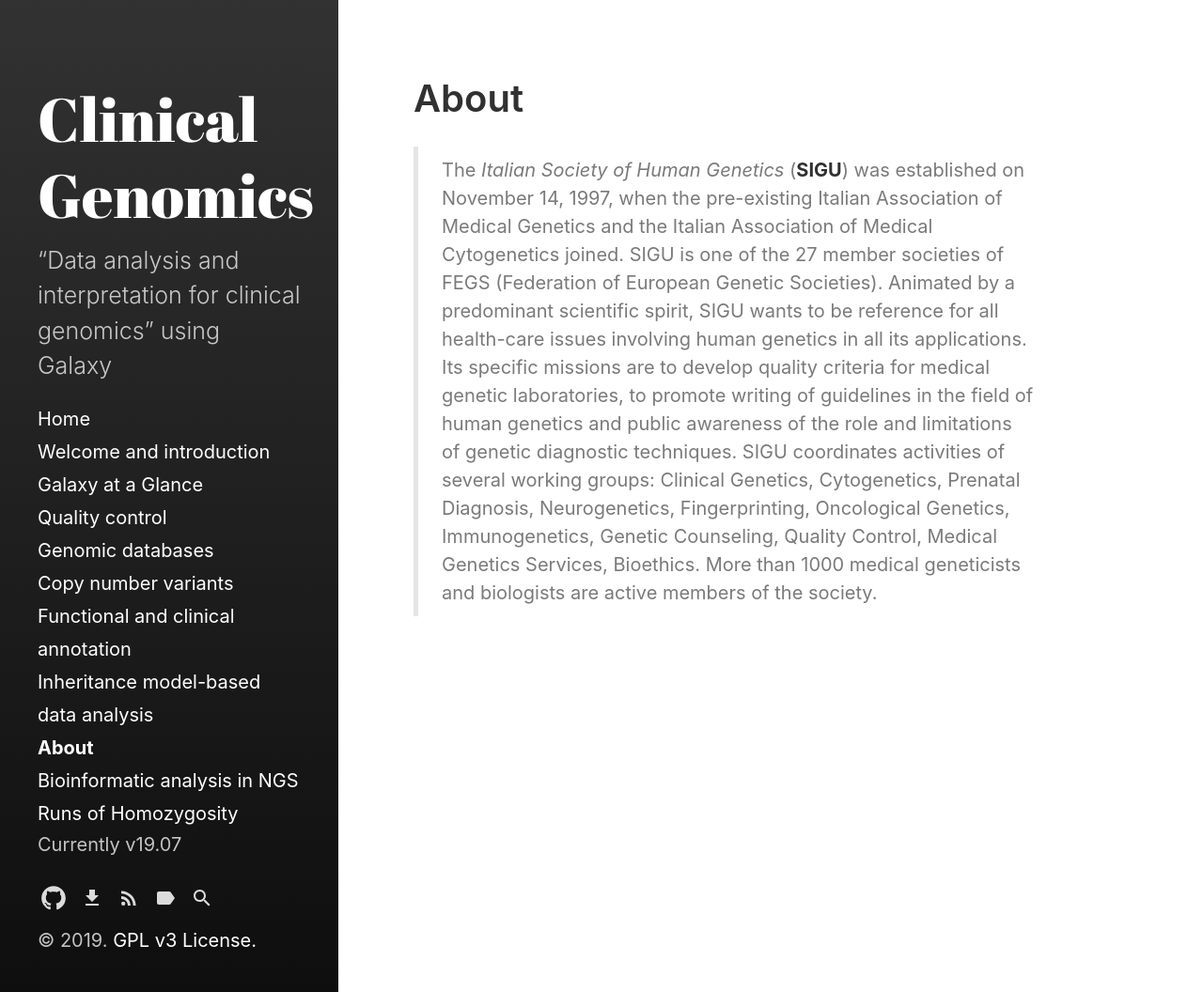
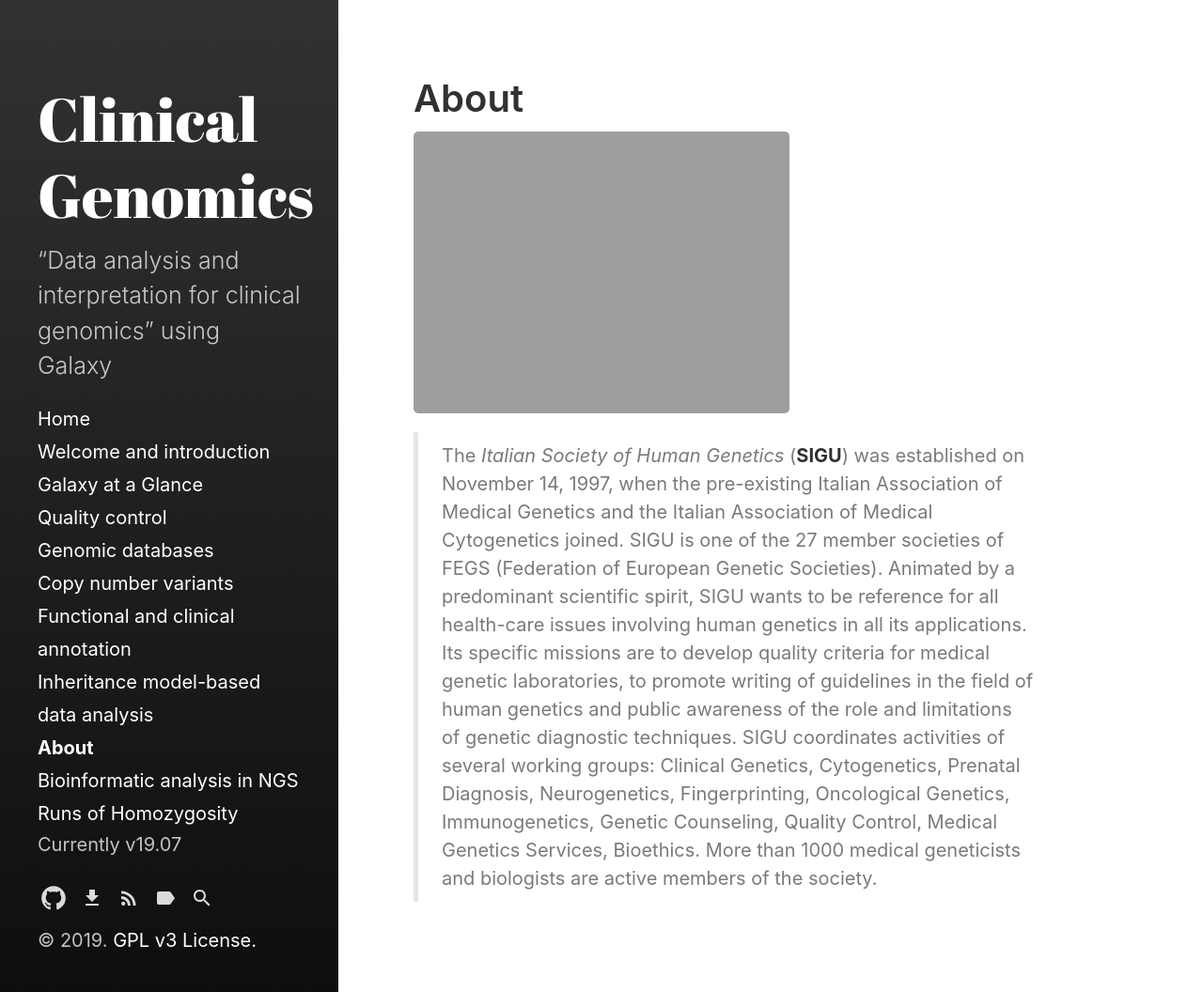
Before and after one commit to sigu-training/clinical_genomics, a Jekyll site: the page built from about.md, in a window 1280 px wide. Shown: the whole page at 94% size. Built offline with Jekyll 4.4.1, drawn with Linux system fonts in a browser that asks for light colours.

Commit message:
Update about.md

```diff
--- a/about.md
+++ b/about.md
@@ -4,6 +4,8 @@ title: About
 sidebar_link: true
 ---
 
+
+![sigu]({{site.url}}{{site.baseurl}}/images/sigu.png)
 > The *Italian Society of Human Genetics* (**SIGU**) was established on November 14, 1997, when the pre-existing Italian Association of Medical Genetics and the Italian Association of Medical Cytogenetics joined. SIGU is one of the 27 member societies of FEGS (Federation of European Genetic Societies).
 Animated by a predominant scientific spirit, SIGU wants to be reference for all health-care issues involving human genetics in all its applications.
 Its specific missions are to develop quality criteria for medical genetic laboratories, to promote writing of guidelines in the field of human genetics and public awareness of the role and limitations of genetic diagnostic techniques.
```
